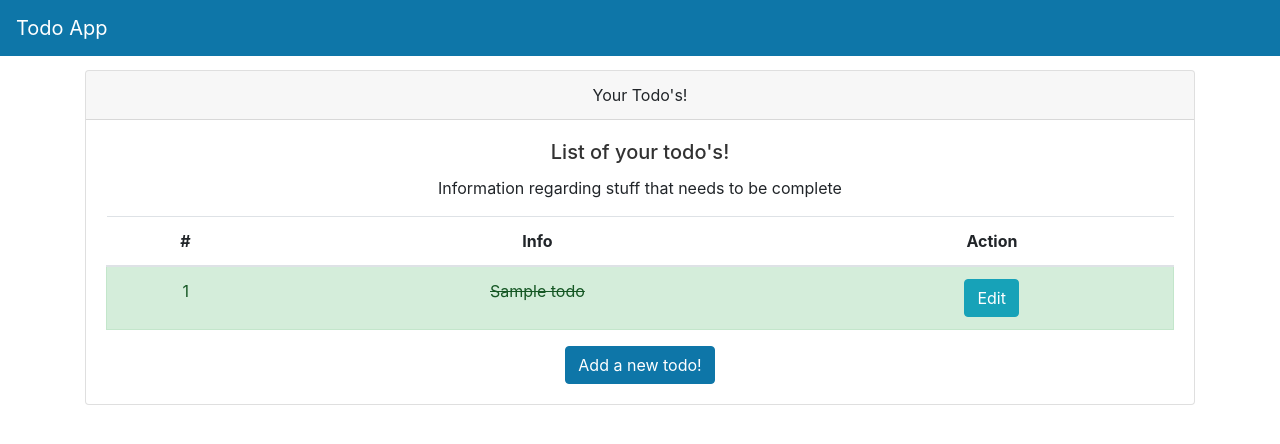
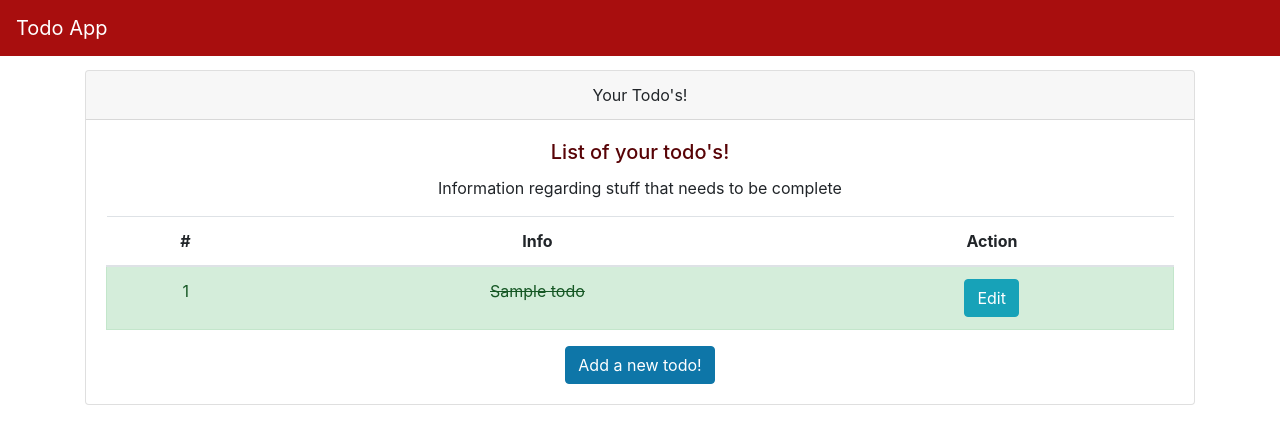
Before and after one commit to FarhanRiaaz/fastAPI-todos-app, a Python web app: template TodoApp/templates/todo.html in a window 1280 px wide. Shown: the top 444 px of the page. Run offline with Jinja, Linux system fonts and the light colour scheme; the template is opened without the code that fills it: most values are stand-ins (such as "Sample title", 1, 10 or a date in 2020).

Commit message:
refactor: removed unused code

```diff
--- a/TodoApp/static/css/base.css
+++ b/TodoApp/static/css/base.css
@@ -1,16 +1,16 @@
 
 body {
   background: #fafafa;
-  color: #33333a;
+  color: #5e5ea4;
   padding-top: 70px;
 }
 
 h1, h2, h3, h4, h5, h6 {
-  color: #323232;
+  color: #580306;
 }
 
 .main-color {
-  background-color: #0e76a8 ;
+  background-color: #a80e0e ;
 }
 
 .strike-through-td {
--- a/TodoApp/templates/edit-todo.html
+++ b/TodoApp/templates/edit-todo.html
@@ -31,7 +31,7 @@
         </div>
         <button type="submit" class="btn btn-primary">Edit your todo</button>
         <button id="deleteButton" type="button" class="btn btn-danger">Delete</button>
-        <a href="/todos/todo-page" class="btn btn-success">Back</a>
+        <a href="/todo/todo-page" class="btn btn-success">Back</a>
       </form>
     </div>
   </div>
```
